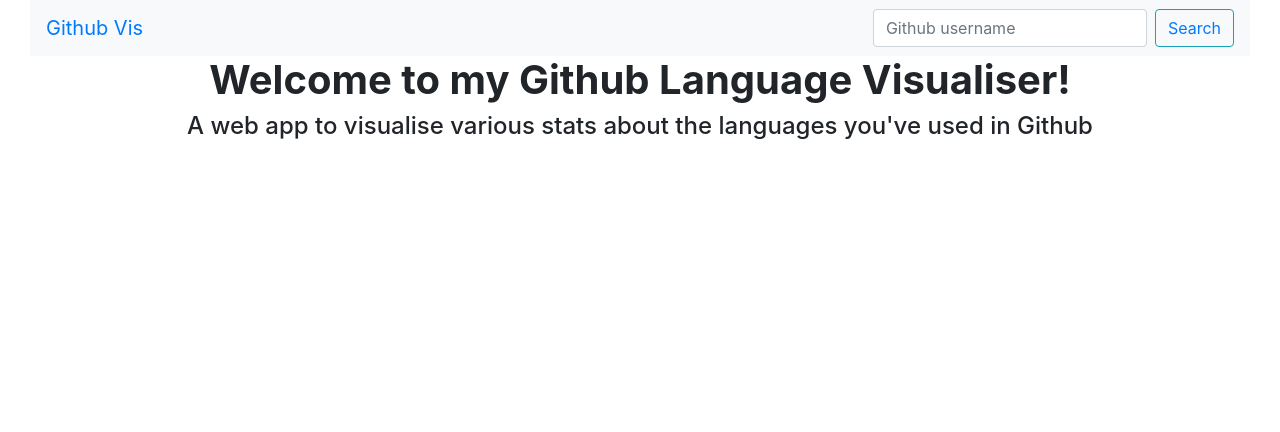
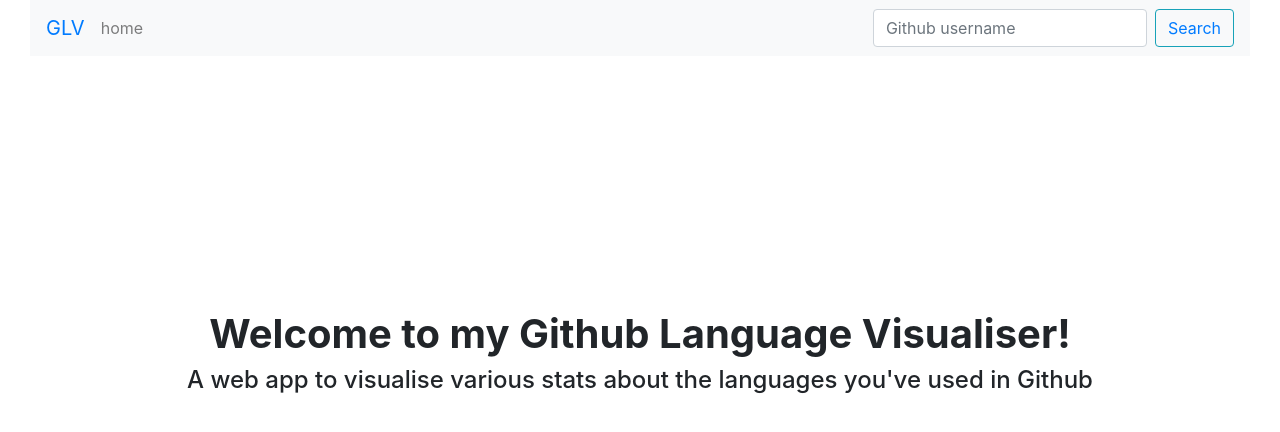
Before and after one commit to Juuiko/third-year-college, a React (Create React App) app in the folder software-engineering/practical-visualisation/: page / in a window 1280 px wide. Shown: the top 432 px of the page. Built offline with nearby package versions, Linux system fonts and the light colour scheme.

Commit message:
centred title & cleaned up search bar

```diff
--- a/software-engineering/practical-visualisation/src/components/navbar.js
+++ b/software-engineering/practical-visualisation/src/components/navbar.js
@@ -6,8 +6,13 @@
 
 class NavBar extends React.Component {
 
+    constructor(props) {
+        super()
+    }
+
     state = {
-        searchText: ""
+        searchText: "",
+        navBarText: " "
     };
 
     handleSearchInput = event => {
@@ -17,10 +22,20 @@
     };
 
     render() {
+        let barText;
+        if (this.props.text === ""){
+            barText = "error: please entre a username"
+        } else if (this.props.text === "home"){
+            barText = "home"
+        } else {
+            barText = this.props.text + "'s profile"
+        }
+
         return(
                 <div className="container-fluid">
                      <Navbar bg="light" expand="lg">
-                     <Navbar.Brand><Link to="/">Github Vis</Link></Navbar.Brand>
+                     <Navbar.Brand><Link to="/">GLV</Link></Navbar.Brand>
+                     <Navbar.Text>{barText}</Navbar.Text>
                      <Navbar.Toggle aria-controls="basic-navbar-nav" />
                      <Navbar.Collapse id="basic-navbar-nav">
                      <Nav className="mr-auto">
@@ -34,7 +49,6 @@
                          className="mr-sm-2"
                          />
                          <Button
-                             onClick={this.handleSearchSubmit}
                              variant="outline-info">
                              <Link to={{
                                  pathname: "/user",
--- a/software-engineering/practical-visualisation/src/components/title-container.js
+++ b/software-engineering/practical-visualisation/src/components/title-container.js
@@ -7,10 +7,12 @@
     }
     render() {
         return(
-                <div className="col-md-12 text-center">
+                <div className="row h-75">
+                    <div className="col-sm-12 text-center my-auto">
                      <h1><b>{this.props.title}</b></h1>
-                     <h4>{this.props.subtitle}</h4  >
-                  </div>
+                     <h4>{this.props.subtitle}</h4>
+                    </div>
+                </div>
         )
     }
 }
--- a/software-engineering/practical-visualisation/src/pages/homepage.jsx
+++ b/software-engineering/practical-visualisation/src/pages/homepage.jsx
@@ -3,14 +3,13 @@
 
 import TitleContainer from '../components/title-container'
 import Bar from '../components/navbar'
-import '../stylesheets/homepage.css';
 
 class HomePage extends Component {
 
   render() {
     return (
-      <div className="container-fluid">
-           <Bar />
+      <div className="container-fluid" style={{ height: "100vh" }}>
+           <Bar text="home" />
            <TitleContainer
              title="Welcome to my Github Language Visualiser!"
              subtitle="A web app to visualise various stats about the languages you've used in Github"
--- a/software-engineering/practical-visualisation/src/pages/userpage.jsx
+++ b/software-engineering/practical-visualisation/src/pages/userpage.jsx
@@ -25,11 +25,11 @@
   render() {
     return (
       <div className="container-fluid">
-           <Bar />
+           <Bar text={this.props.location.searchText}/>
            <LoadingOverlay
              active={this.state.isActive}
              spinner
-             text={this.props.location.searchText}
+             text="Loading . . ."
              >
            <div className="container-fluid">
            <CardDeck className="deck">
--- a/software-engineering/practical-visualisation/src/stylesheets/homepage.css
+++ /dev/null
@@ -1,4 +0,0 @@
-tr .align-me {
-    display: flex;
-    align-items: center;
-  }
```
Also changed, not shown: 1 other file (tests, documents, lock files or other folders).
